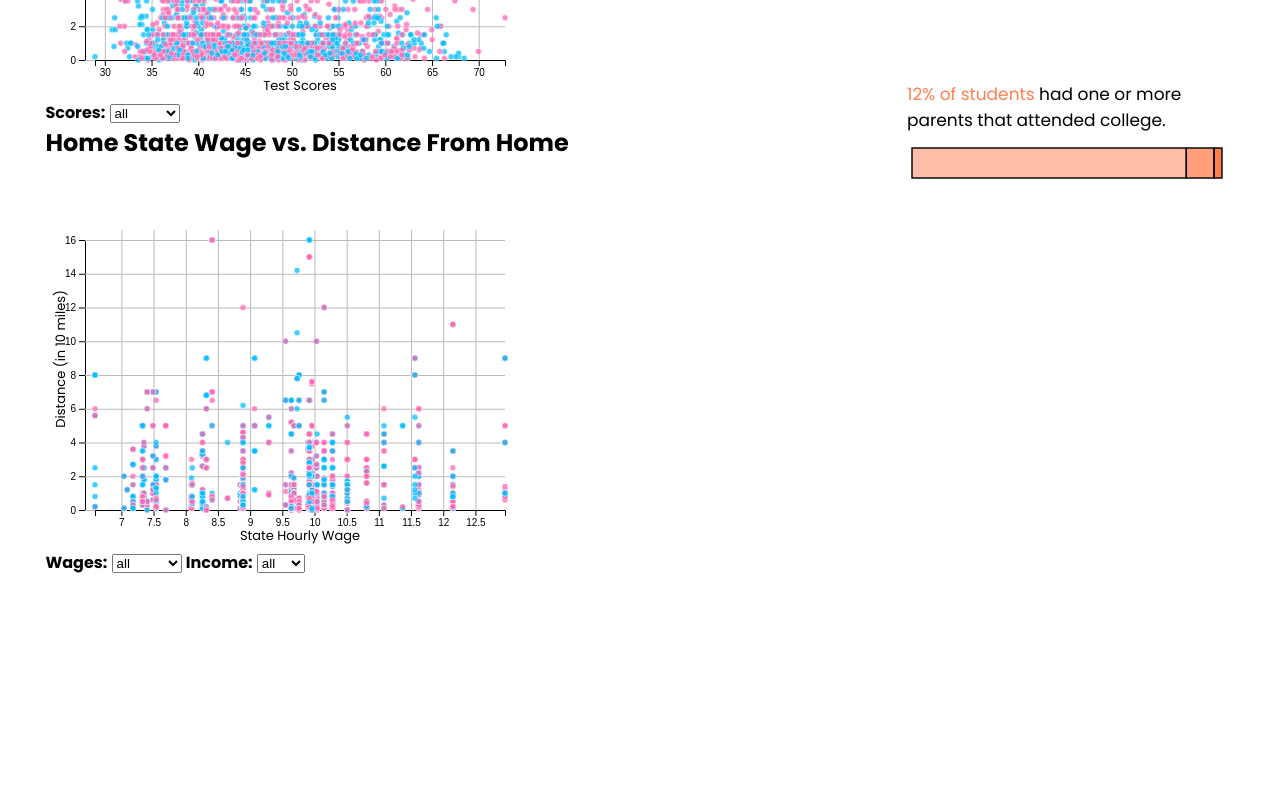
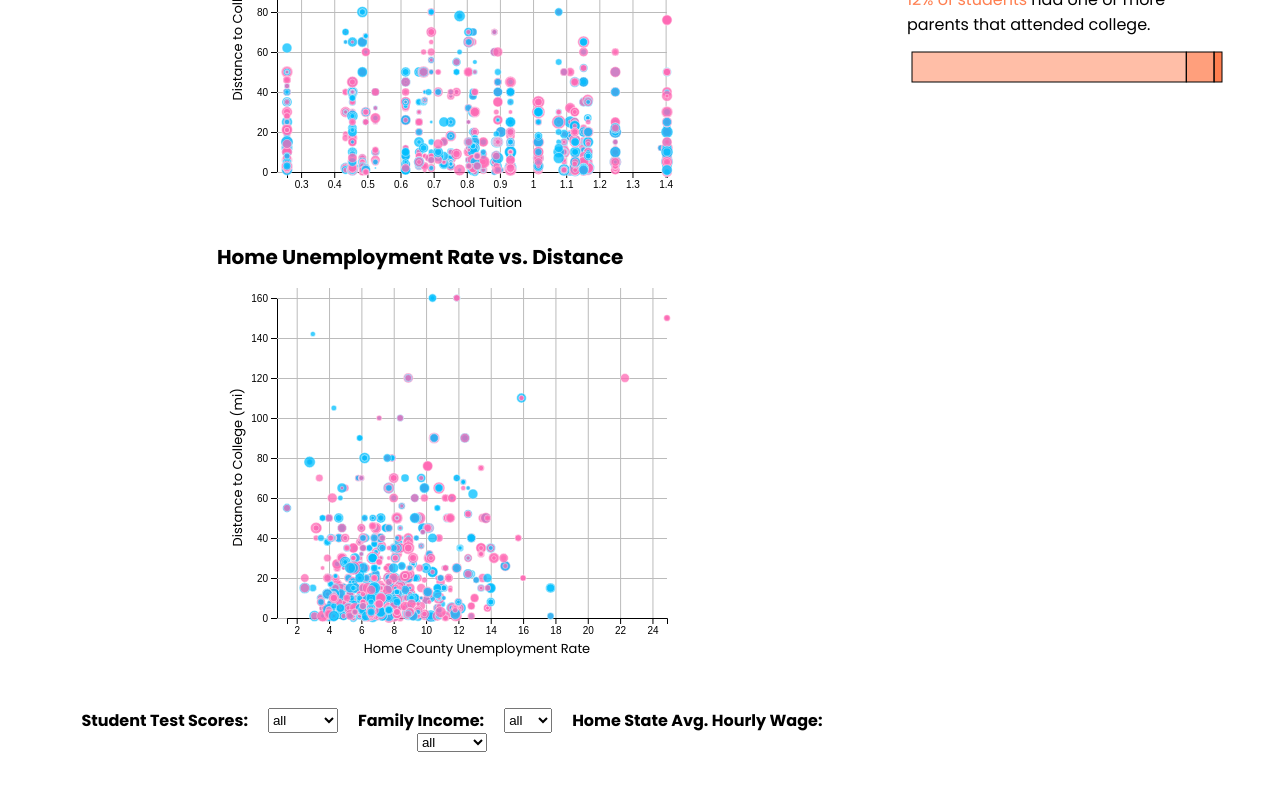
Before and after one commit to crystalwu1/info4310-hw2, a plain HTML site: page index.htm in a window 1280 px wide. Shown: the part 541-1331 px from the top of the page. Before the commit the page ends 1153 px from the top, so only its background shows below. Drawn offline with nearby package versions, Linux system fonts and the light colour scheme.

Commit message:
almost done TT

```diff
--- a/index.htm
+++ b/index.htm
@@ -28,18 +28,29 @@
 
         .subtitle {
           /* font-weight: bold; */
-          font-size: 17px;
+          font-size: 16px;
           margin-block-end: 0em;
+        }
+
+        h5 {
+          margin-block-end: 0em;
+          margin-block-start: 0em;
         }
 
         h2 {
           margin-block-start: 0em;
+          font-size: 20px;
+        }
+
+        select {
+          margin-right: 20px;
+          margin-left: 20px;
         }
 
         .outline {
-          animation-duration: 3s;
+          /* animation-duration: 3s;
           animation-name: pulse;
-          animation-iteration-count: infinite;
+          animation-iteration-count: infinite; */
 
         }
 
@@ -57,6 +68,10 @@
         }
       }
 
+      .graph_title {
+        font-size: 20px;
+      }
+
     </style>
 
     <body>
@@ -64,52 +79,52 @@
         <div id="wrapper" style="display:flex; margin: 2%; margin-top: 0">
           <div  style="width: 70%; margin: 1%">
             <div id="graph-wrapper" style="width:100%; display: flex;">
-              <div id="title" style="width:85%; height:10%; margin-top: 2%;">
-                <h1> Title </h1>
-                <h3> Lydia Kim (lmk225), Crystal Wu (cw683) </h3>
-                <p> Description </p>
+              <div id="title" style="width:75%;">
+                <h1> What students go to college far from home? </h1>
+                <h5> Lydia Kim (lmk225), Crystal Wu (cw683) </h5>
+                <p> In 1980, the National Center for Education Statistics conducted a longitudinal survey to observe the development of young people. We used a cross-section of the data from the original survey to investigate patterns in how far students moved to attend 4-year colleges and universities.</p>
               </div>
               <!-- legend for gender color -->
-              <div id="legend" style="margin-top: 7%"></div>
+              <div id="legend" style="margin-top: 11%; margin-left: 20px"></div>
+              <div id="side-legend" style="margin-top: 11%"></div>
             </div>
 
 
-              <div id="graph-wrapper" style="width:100%; height: 80%; display: flex; flex-wrap: wrap">
+              <div id="graph-wrapper" style="width:100%; display: flex; flex-wrap: wrap; justify-content: center">
                   <div style="height: auto">
-                    <h2>School Cost vs. Distance From Home</h2>
+                    <h2 class="graph_title">School Cost vs. Distance</h2>
                     <!-- include low, med, and high -->
-                    <svg id="edu_viz" height="350" width="500" style="margin-top:20px"></svg>
-                    <div>
-                      <b>Scores:</b>
-                      <select id="scores_selectButton">
-                          <option value="all">all</option>
-                      </select>
-                    </div>
+                    <svg id="edu_viz" height="400" width="470"></svg>
                   </div>
 
                   <div>
-                    <h2>Home State Wage vs. Distance From Home</h2>
-                    <svg id="bg_viz" height="350" width="500" style="margin-top:20px"></svg>
-                    <div>
-                      <b>Wages:</b>
-                      <select id="wages_selectButton">
-                          <option value="all">all</option>
-                      </select>
-                      <b>Income:</b>
-                      <select id="income_selectButton">
-                          <option value="all">all</option>
-                      </select>
-                    </div>
+                    <h2 class="graph_title">Home Unemployment Rate vs. Distance</h2>
+                    <svg id="bg_viz" height="400" width="470"></svg>
                   </div>
               </div>
 
+              <div id="dropdowns" style="width:100%; display: flex; flex-wrap: wrap; margin-top: 20px; justify-content: center">
+                <b>Student Test Scores:</b>
+                <select id="scores_selectButton">
+                    <option value="all">all</option>
+                </select>
+                <b>Family Income:</b>
+                <select id="income_selectButton">
+                    <option value="all">all</option>
+                </select>
+                <b>Home State Avg. Hourly Wage:</b>
+                <select id="wages_selectButton">
+                    <option value="all">all</option>
+                </select>
+              </div>
+
         </div>
-        <div id="side" style="width: 25%; height: 90%; margin: 3%">
+        <div id="side" style="width: 25%; margin: 3%">
             <h2 id="sideBarTitle"></h2>
             <p id="home_header" class="subtitle"></p>
             <p id="eth_header" class="subtitle" style="margin-bottom: 0"></p>
-            <svg id="eth_viz" height="300" width="300"></svg>
-            <div id="eth_mouseover" class="caption" style="height:50px;"></div>
+            <svg id="eth_viz" height="250" width="300"></svg>
+            <div id="eth_mouseover" class="caption" style="height:40px; margin-top: 10px"></div>
             <p id="ped_header" class="subtitle"></p>
             <svg id="ped_viz_all" height="35" width="400" style="overflow: visible; margin-top: 10px;"></svg>
             <div id="ped_mouseover" class="caption" style="height:50px; padding-top: 20px"></div>
@@ -132,9 +147,9 @@
             // code inspired by prof rz's notes in https://jeffrz.github.io/info4310-sp2022/notes/22.02.07.notes.htm
             const width = edu_scatter.attr("width");
             const height = edu_scatter.attr("height");
-            const margin =  {top: 40, right: 40, bottom: 40, left: 50};
+            const margin =  {top: 10, right: 20, bottom: 70, left: 70};
             const chartWidth = width - margin.left - margin.right;
-            const chartHeight = height - margin.top - margin.right;
+            const chartHeight = height - margin.top - margin.bottom;
 
             let edu_annotations = edu_scatter.append("g").attr("id","annotations");
             let edu_chartArea = edu_scatter.append("g").attr("id","points")
@@ -157,7 +172,7 @@
                 d['urban'] = Number(d['urban']);
                 d['unemp'] = Number(d['unemp']);
                 d['wage'] = Number(d['wage']);
-                d['distance'] = Number(d['distance']);
+                d['distance'] = Number(d['distance'])*10;
                 d['tuition'] = Number(d['tuition']);
                 d['education'] = Number(d['education']);
                 scores.push(Number(d['score']));
@@ -184,8 +199,12 @@
             }
 
             // create extent
+            const tuitionExtent = d3.extent(college_filtered, d => d['tuition']);
+            const tuitionScale = d3.scaleLinear().domain(tuitionExtent).range([0, chartWidth]);
             const scoreExtent = d3.extent(college_filtered, d => d['score']);
-            const scoreScale = d3.scaleLinear().domain(scoreExtent).range([0, chartWidth]);
+            const scoreScale = d3.scaleLinear().domain(scoreExtent).range([1, 7]);
+            const unempExtent = d3.extent(college_filtered, d => d['unemp']);
+            const unempScale = d3.scaleLinear().domain(unempExtent).range([0, chartWidth]);
             const wageExtent = d3.extent(college_filtered, d => d['wage']);
             const wageScale = d3.scaleLinear().domain(wageExtent).range([0, chartWidth]);
             const distanceExtent = d3.extent(college_filtered, d => d['distance']);
@@ -246,19 +265,45 @@
                 .style("margin-left", "5px")
                 .text(function (d) { return d+"\n"; });
 
+            let side_legend = d3.select("div#side-legend");
+            let side_legend_color = d3.scaleOrdinal().domain(["all", "selected"]).range(["coral", "RebeccaPurple"])
+            side_legend = side_legend.selectAll("div.row")
+                .data(side_legend_color.domain())
+                .enter()
+                .append("div")
+                .attr("class", d => (d + " row"))
+                .style("padding", 10)
+
+            side_legend.append("svg").attr("width", 20).attr("height", 20)
+                .append("rect")
+                .attr('x', 0)
+                .attr('y', 12)
+                .attr("width", 18)
+                .attr("height", 18)
+                .attr("fill", side_legend_color);
+
+            side_legend.append("text")
+                .attr("x", 20)
+                .attr("y", 20)
+                .attr("dy", ".35em")
+                .style("margin-left", "5px")
+                .text(function (d) { return d+"\n"; });
+
+            side_legend.style("visibility", "hidden")
+
             let leftAxis = d3.axisLeft(distanceScale)
                 .tickFormat(d3.format(""));
             let leftGridlines = d3.axisLeft(distanceScale)
                 .tickSize(-chartWidth-10)
                 .tickFormat("");
-            let edu_bottomAxis = d3.axisBottom(scoreScale)
+            let edu_bottomAxis = d3.axisBottom(tuitionScale)
                 .tickFormat(d3.format("~f"));  // exact value without commas
-            let edu_bottomGridlines = d3.axisBottom(scoreScale)
+            let edu_bottomGridlines = d3.axisBottom(tuitionScale)
                 .tickSize(-chartHeight-10)
                 .tickFormat("");
-            let bg_bottomAxis = d3.axisBottom(wageScale)
+            let bg_bottomAxis = d3.axisBottom(unempScale)
                 .tickFormat(d3.format("~f"));  // exact value without commas
-            let bg_bottomGridlines = d3.axisBottom(wageScale)
+            let bg_bottomGridlines = d3.axisBottom(unempScale)
                 .tickSize(-chartHeight-10)
                 .tickFormat("");
 
@@ -303,36 +348,36 @@
                 .attr("text-anchor", "middle")
                 .style("font-size", 13)
                 .attr("x", chartWidth/2)
-                .attr("y", chartHeight + margin.top - 10)
+                .attr("y", chartHeight + margin.top +25)
                 // .attr("transform", "translate(" + (chartWidth / 2) + " ," + (chartHeight - margin.bottom) + ")")
-                .text("Test Scores");
+                .text("School Tuition");
 
             edu_chartArea.append("text")
                 .attr("class", "y label")
                 .attr("text-anchor", "end")
                 .style("font-size", 13)
-                .attr("x", margin.left - 100)
-                .attr("y", -chartHeight/2 + margin.bottom + 65)
+                .attr("x", margin.left - chartHeight/2)
+                .attr("y", -chartHeight/2 + margin.bottom + 45)
                 .attr("transform", "rotate(-90)")
-                .text("Distance (in 10 miles)");
+                .text("Distance to College (mi)");
 
             bg_chartArea.append("text")
                 .attr("class", "x label")
                 .attr("text-anchor", "middle")
                 .style("font-size", 13)
                 .attr("x", chartWidth/2)
-                .attr("y", chartHeight + margin.top - 10)
+                .attr("y", chartHeight + margin.top + 25)
                 // .attr("transform", "translate(" + (chartWidth / 2) + " ," + (chartHeight - margin.bottom) + ")")
-                .text("State Hourly Wage");
+                .text("Home County Unemployment Rate");
 
             bg_chartArea.append("text")
                 .attr("class", "y label")
                 .attr("text-anchor", "end")
                 .style("font-size", 13)
-                .attr("x", margin.left - 100)
-                .attr("y", -chartHeight/2 + margin.bottom + 65)
+                .attr("x", margin.left - chartHeight/2)
+                .attr("y", -chartHeight/2 + margin.bottom + 45)
                 .attr("transform", "rotate(-90)")
-                .text("Distance (in 10 miles)");
+                .text("Distance to College (mi)");
 
           // function to create circles
           function createCircles(chartArea, data, xScale, xCol) {
@@ -343,15 +388,16 @@
                   )
               .attr("cx", d => xScale(d[xCol]))
               .attr("cy", d => distanceScale(d['distance']))
-              .attr("r", 3)
+              .attr("r", d => (xCol != "1tuition") ? scoreScale(d["score"]) : 3)
               .attr("stroke", "white")
               .attr("stroke-width", 0.5)
               .attr("fill", d => colorScale(d['gender']));
+
           }
 
           // add circles to main scatter plot
-          createCircles(edu_chartArea, college_filtered, scoreScale, 'score')
-          createCircles(bg_chartArea, college_filtered, wageScale, 'wage')
+          createCircles(edu_chartArea, college_filtered, tuitionScale, 'tuition')
+          createCircles(bg_chartArea, college_filtered, unempScale, 'unemp')
 
 
 
@@ -417,7 +463,7 @@
           ethdata = Object.entries(eth)
 
           let ethChartWidth = Number(eth_bar.attr("width"))- margin.left - margin.right;
-          let ethChartHeight = Number(eth_bar.attr("height"))- margin.top - margin.bottom;
+          let ethChartHeight = Number(eth_bar.attr("height"))- margin.top - 20;
           const ethScale = d3.scaleOrdinal().domain(["afam", "hispanic", "other"]).range([35, ethChartWidth/2, ethChartWidth-35]);
           const ethScaleAxis = d3.scaleOrdinal().domain(["African American", "Hispanic", "Other"]).range([35, ethChartWidth/2, ethChartWidth-35]);
 
@@ -455,8 +501,8 @@
                 .attr("class", "y label")
                 .attr("text-anchor", "end")
                 .style("font-size", 13)
-                .attr("x", margin.left - 100)
-                .attr("y", -chartHeight/2 + margin.bottom + 60)
+                .attr("x", margin.left - 125)
+                .attr("y", -chartHeight/2 + margin.bottom + 50)
                 .attr("transform", "rotate(-90)")
                 .text("Number of Students");
 
@@ -467,7 +513,7 @@
                                     .attr("amt", d => d[1])
                                     .attr("x", d => ethScale(d[0])-8)
                                     .attr("y", d => freqScale(d[1]))
-                                    .attr("height", d => chartHeight - freqScale(d[1] - 250))
+                                    .attr("height", d => chartHeight - freqScale(d[1]) - 100)
                                     .attr("width", 16)
                                     .attr("fill", "coral" );
 
@@ -479,7 +525,7 @@
                                     .attr("amt", d => d[1])
                                     .attr("x", d => ethScale(d[0])-8)
                                     .attr("y", d => freqScale(d[1]))
-                                    .attr("height", d => chartHeight - freqScale(d[1] - 250))
+                                    .attr("height", d => chartHeight - freqScale(d[1]) - 100)
                                     .attr("width", 16)
                                     .attr("fill-opacity", "0" )
                                     .attr("fill", "white")
@@ -662,6 +708,7 @@
                   d3.select("#ped_header").selectAll("*").remove();
 
                   if (scores == "all" && wages == "all" && income == "all") {
+                    side_legend.style("visibility", "hidden")
                     console.log("all")
                       var filtered = college_filtered;
                       d3.select("#home_header").append("span").style("color", "coral").text(`${Math.round(home["yes"]/(home["no"]+home["yes"])*100)}% of students'`);
@@ -670,11 +717,12 @@
                       d3.select("#eth_header").append("text").text(` were underrepresented minorities.`)
                       d3.select("#ped_header").append("span").style("color", "coral").text(`${all_parents}% of students`);
                       d3.select("#ped_header").append("text").text(` had one or more parents that attended college.`)
-                      ped_chartArea_filter.attr("visibility", "hidden")
-                      ped_outlineArea_filter.attr("visibility", "hidden")
-                      eth_filterArea.attr("visibility", "hidden")
+                      ped_chartArea_filter.selectAll("*").remove()
+                      ped_outlineArea_filter.selectAll("*").remove()
+                      eth_filterArea.selectAll("*").remove()
                   }
                   else {
+                    side_legend.style("visibility", "visible")
                       var filtered = college_filtered.filter(function(d){return incomeCheck(income, d) && wagesCheck(wages, d) && scoresCheck(scores, d)})
                       console.log(filtered)
 
@@ -767,7 +815,7 @@
                                                 .attr("amt", d => d[1])
                                                 .attr("x", d => ethScale(d[0])-8)
                                                 .attr("y", d => freqScale(d[1]))
-                                                .attr("height", d => chartHeight - freqScale(d[1] - 250))
+                                                .attr("height", d => chartHeight - freqScale(d[1]) - 100)
                                                 .attr("width", 16)
                                                 .attr("fill", "RebeccaPurple" );
 
@@ -778,17 +826,16 @@
                         d3.select("#ped_header").append("span").style("color", "RebeccaPurple").text(`${Math.round((one_fil + both_fil)/Object.keys(filtered).length*100, 2)}% of these students`);
                         d3.select("#ped_header").append("text").text(` had one or more parents that attended college.`)
                     }
+                  }
                     // give new data to circles
-                    createCircles(edu_chartArea, filtered, scoreScale, 'score')
-                    createCircles(bg_chartArea, filtered, wageScale, 'wage')
-                    updateSideHeader(Object.keys(filtered).length)
-                }
+                  createCircles(edu_chartArea, filtered, tuitionScale, 'tuition')
+                  createCircles(bg_chartArea, filtered, unempScale, 'unemp')
+                  updateSideHeader(Object.keys(filtered).length)
 
                   function updateSideHeader(size) {
                     var incomeSelector = d3.select("#income_selectButton").property("value")
                     var scoreSelector = d3.select("#scores_selectButton").property("value")
                     var wageSelector = d3.select("#wages_selectButton").property("value")
-
 
                     sideBarTitle.selectAll("*").remove()
                     if (incomeSelector == "all" && scoreSelector == "all" && wageSelector == "all") {
```
